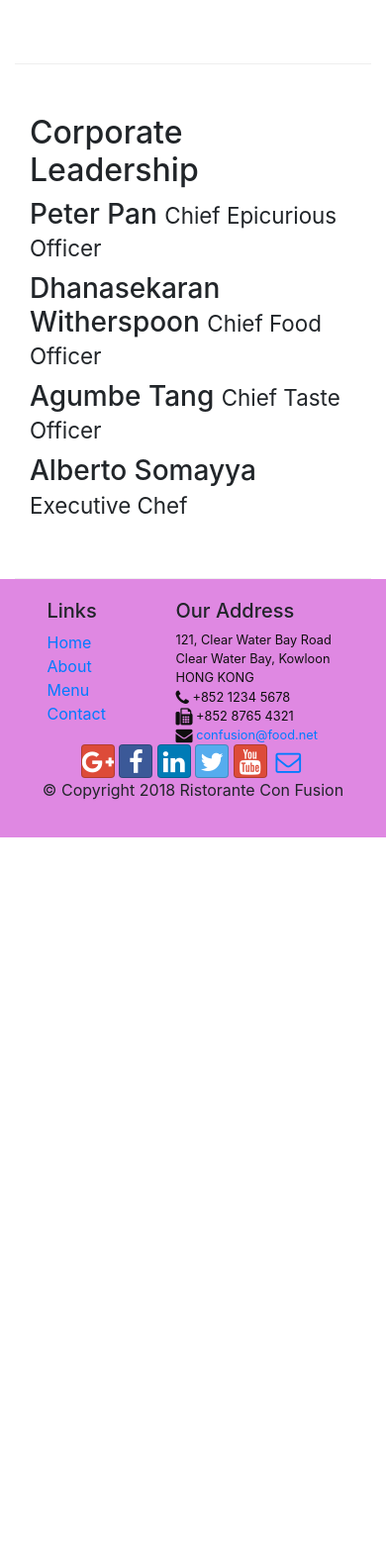
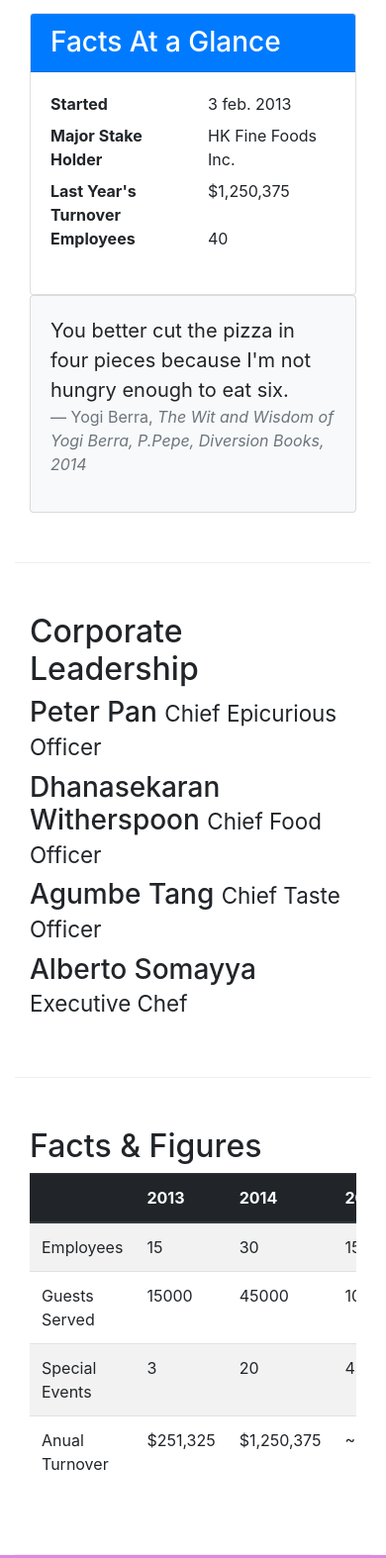
Before and after one commit to abidalikp/bootstrap4, a website: page aboutus.html in a window 390 px wide. Shown: the part 1028-2602 px from the top of the page at 99% size. Before the commit the page ends 1874 px from the top, so only its background shows below. Drawn offline with nearby package versions, Linux system fonts and the light colour scheme.

Commit message:
Tables and Cards

```diff
--- a/aboutus.html
+++ b/aboutus.html
@@ -67,7 +67,32 @@
                     in Hong Kong. Featuring four of the best three-star Michelin chefs in the world, you never know what will arrive on your plate the next time you visit us.</p>
                 <p>The restaurant traces its humble beginnings to <em>The Frying Pan</em>, a successful chain started by our CEO, Mr. Peter Pan, that featured for the first time the world's best cuisines in a pan.</p>
             </div>
-            <div class="col-12 col-sm">
+            <div class="col-12 col-sm-6">
+                <div class="card">
+                    <h3 class="card-header bg-primary text-white">Facts At a Glance</h3>
+                    <div class="card-body">
+                        <dl class="row">
+                            <dt class="col-6">Started</dt>
+                            <dd class="col-6">3 feb. 2013</dd>
+                            <dt class="col-6">Major Stake Holder</dt>
+                            <dd class="col-6">HK Fine Foods Inc.</dd>
+                            <dt class="col-6">Last Year's Turnover</dt>
+                            <dd class="col-6">$1,250,375</dd>
+                            <dt class="col-6">Employees</dt>
+                            <dd class="col-6">40</dd>
+                        </dl>
+                    </div>
+                </div>
+            </div>
+            <div class="col-12">
+                <div class="card card-body bg-light">
+                    <blockquote class="blockquote">
+                        <p class="mb-0">You better cut the pizza in four pieces because I'm not hungry enough to eat six.</p>
+                        <footer class="blockquote-footer">Yogi Berra,
+                            <cite title="Source Title">The Wit and Wisdom of Yogi Berra, P.Pepe, Diversion Books, 2014</cite>
+                        </footer>
+                    </blockquote>
+                </div>
             </div>
         </div>
 
@@ -87,6 +112,53 @@
                     He lives by his motto, <em>You click only if you survive my lick.</em></p>
                 <h3>Alberto Somayya <small>Executive Chef</small></h3>
                 <p class="d-none d-sm-block">Award winning three-star Michelin chef with wide International experience having worked closely with whos-who in the culinary world, he specializes in creating mouthwatering Indo-Italian fusion experiences. He says, <em>Put together the cuisines from the two craziest cultures, and you get a winning hit! Amma Mia!</em></p>
+            </div>
+        </div>
+
+        <div class="row row-content">
+            <div class="col-12 col-sm-9">
+                <h2>Facts &amp; Figures</h2>
+                <div class="table-responsive">
+                    <table class="table table-striped">
+                        <thead class="thead-dark">
+                            <tr>
+                                <th>&nbsp;</th>
+                                <th>2013</th>
+                                <th>2014</th>
+                                <th>2015</th>
+                            </tr>
+                        </thead>
+                        <tbody>
+                            <tr>
+                                <td>Employees</td>
+                                <td>15</td>
+                                <td>30</td>
+                                <td>15</td>
+                            </tr>
+                            <tr>
+                                <td>Guests Served</td>
+                                <td>15000</td>
+                                <td>45000</td>
+                                <td>100,000</td>
+                            </tr>
+                            <tr>
+                                <td>Special Events</td>
+                                <td>3</td>
+                                <td>20</td>
+                                <td>45</td>
+                            </tr>
+                            <tr>
+                                <td>Anual Turnover</td>
+                                <td>$251,325</td>
+                                <td>$1,250,375</td>
+                                <td>~$3,000,000</td>
+                            </tr>
+                        </tbody>
+                    </table>
+                </div>
+            </div>
+            <div class="col-12 col-sm-3">
+
             </div>
         </div>
 
```
Also changed, not shown: img/alberto.png (added), img/buffet.png (added), img/logo.png (added), img/uthappizza.png (added), 1 other file.
